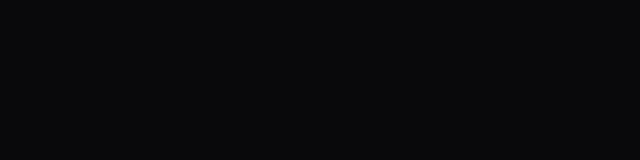
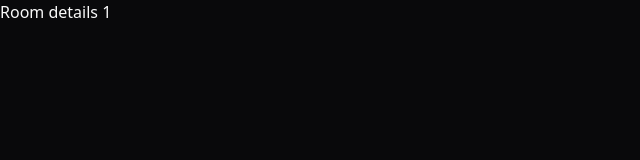
Before and after one commit to yuriburk/letmeask-agents, a React (Vite) app in the folder web/: page /room/1 in a window 1280 px wide. Before the commit this address had no page. Shown: the top 160 px of the page, without its empty margins (0-640 px from the left). Built offline with nearby package versions, Linux system fonts and the light colour scheme.

Commit message:
feat: create room page route

```diff
--- a/web/src/app.tsx
+++ b/web/src/app.tsx
@@ -11,7 +11,7 @@ export function App() {
       <BrowserRouter>
         <Routes>
           <Route index element={<CreateRoom />} />
-          <Route path="/room" element={<Room />} />
+          <Route path="/room/:id" element={<Room />} />
         </Routes>
       </BrowserRouter>
     </QueryClientProvider>
--- a/web/src/pages/create-room.tsx
+++ b/web/src/pages/create-room.tsx
@@ -20,7 +20,11 @@ export function CreateRoom() {
 
       {isLoading
         ? 'Loading'
-        : data?.map((room) => <p key={room.id}>{room.name}</p>)}
+        : data?.map((room) => (
+            <Link key={room.id} to={`/room/${room.id}`}>
+              {room.name}
+            </Link>
+          ))}
 
       <Link to="/room">Acessar sala</Link>
     </div>
--- a/web/src/pages/room.tsx
+++ b/web/src/pages/room.tsx
@@ -1,3 +1,15 @@
+import { Navigate, useParams } from 'react-router-dom'
+
+type RoomParams = {
+  id?: string
+}
+
 export function Room() {
-  return <div>Room details</div>;
+  const { id } = useParams<RoomParams>()
+
+  if (!id) {
+    return <Navigate to="/" replace />
+  }
+
+  return <div>Room details {id}</div>
 }
```
